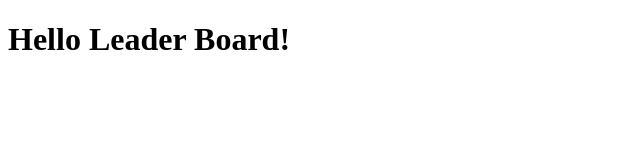
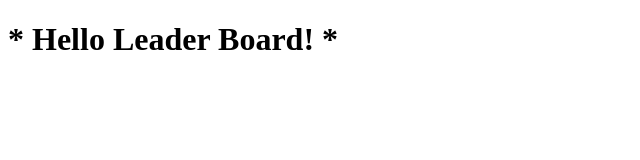
Before and after one commit to jicamargo/leaderboard, a website: page src/index.html in a window 1280 px wide. Shown: the whole page, without its empty margins (0-640 px from the left). Drawn offline with Linux system fonts and the light colour scheme.

```diff
--- a/src/index.html
+++ b/src/index.html
@@ -7,7 +7,7 @@
 </head>
 <body>
     <div id="leaderboard-main" class="leaderboard-main">
-    <h1>Hello Leader Board!</h1>
+    <h1>* Hello Leader Board! *</h1>
     </div>
 </body>
 </html>
```
